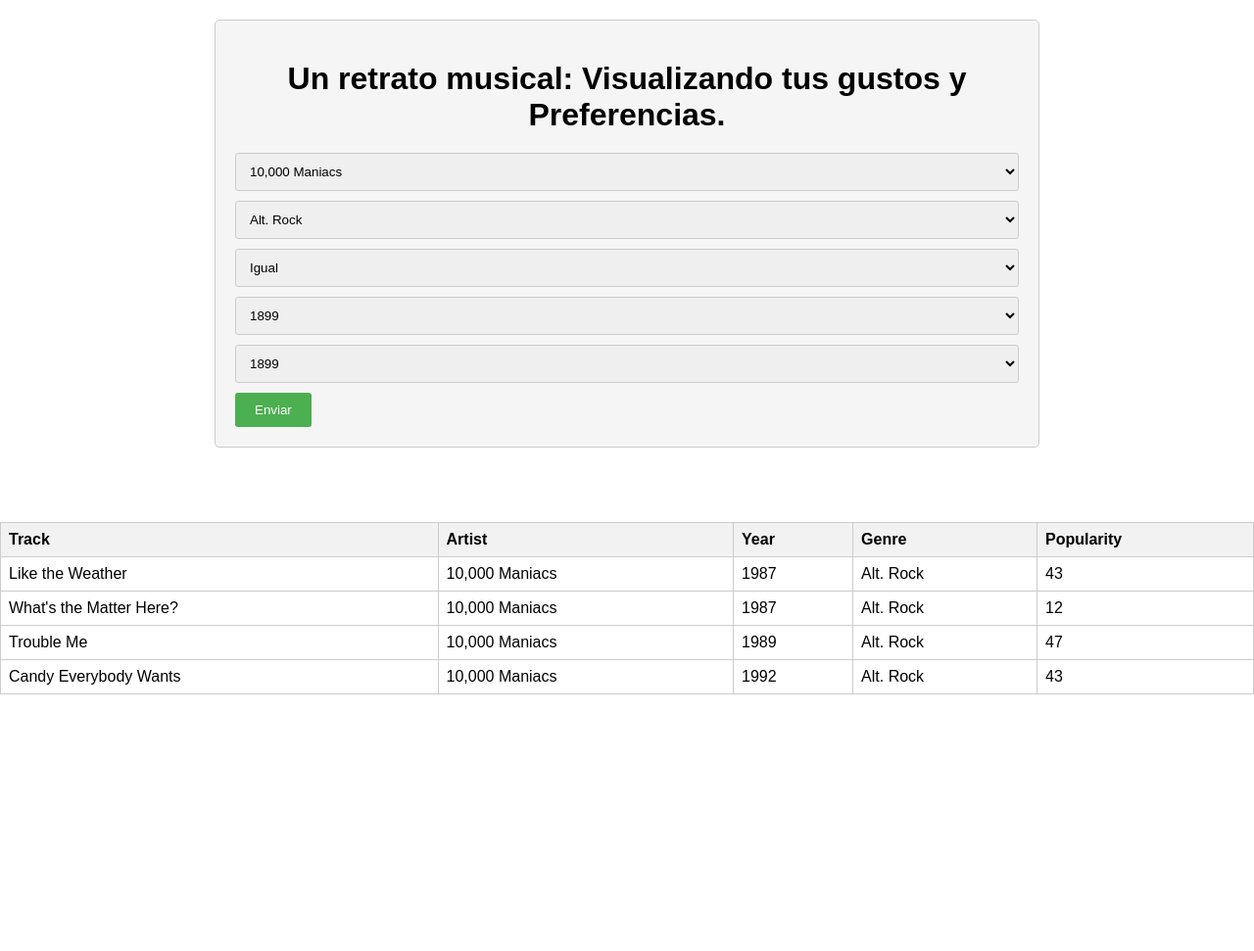
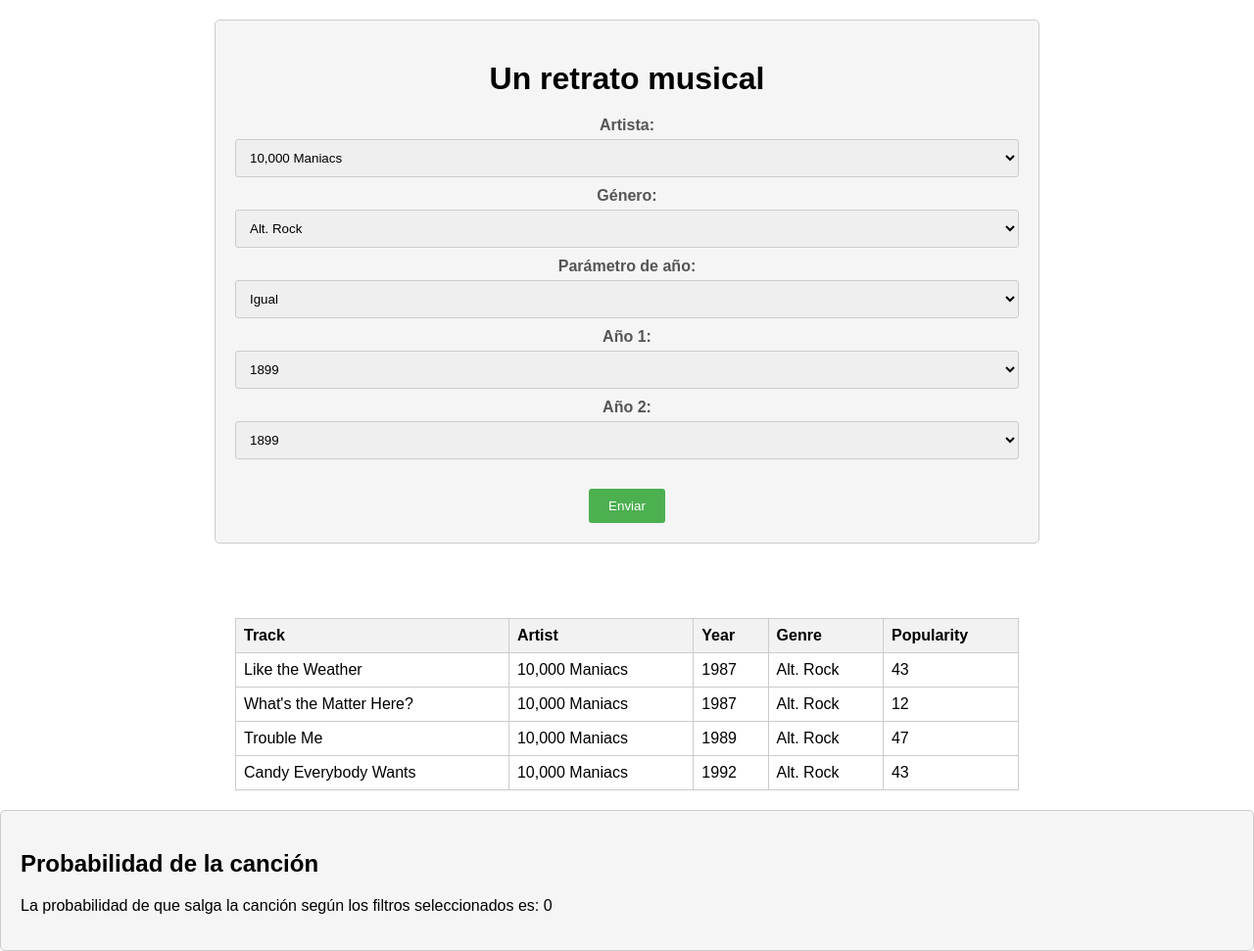
Before and after one commit to ChristopherArgenis/MusicPlayerSearch, a Flask app: page / in a window 1280 px wide. Shown: the whole page at 98% size. Before the commit the page ends 709 px from the top, so only its background shows below. Run offline with Flask 3, Linux system fonts and the light colour scheme.

Commit message:
Añadiendo al Sitio Web
Se añadió la sección de desplegué de la probabilidad en conjunto con su CSS.

```diff
--- a/app/static/css/style.css
+++ b/app/static/css/style.css
@@ -11,6 +11,16 @@ body {
     background-color: #f5f5f5;
     border: 1px solid #ccc;
     border-radius: 5px;
+    display: flex;
+    flex-direction: column;
+    align-items: center;
+}
+
+label {
+    display: block;
+    margin-bottom: 5px;
+    color: #555;
+    font-weight: bold;
 }
 
 h1 {
@@ -33,12 +43,14 @@ button {
     border: none;
     border-radius: 3px;
     cursor: pointer;
+    margin-top: 20px;
 }
 
 table {
     width: 100%;
     border-collapse: collapse;
-    margin-top: 20px;
+    margin: 20px auto;
+    max-width: 800px;
 }
 
 th, td {
@@ -50,3 +62,11 @@ th, td {
 th {
     background-color: #f2f2f2;
 }
+
+.probabilidad {
+    margin-top: 20px;
+    padding: 20px;
+    background-color: #f5f5f5;
+    border: 1px solid #ccc;
+    border-radius: 5px;
+}
--- a/app/templates/Sitio_web.html
+++ b/app/templates/Sitio_web.html
@@ -9,32 +9,42 @@
 <body>
 <!-- Espacio de los Filtros -->
 <form class="form" method="POST">
-    <h1>Un retrato musical: Visualizando tus gustos y Preferencias.</h1>
+    <h1>Un retrato musical</h1>
+    <label for="artist">Artista:</label>
     <select name="artist" id="artist">
         {% for artist in consulta.df["Artist"].unique() %}
             <option value={{artist}}>{{artist}}</option>
         {% endfor %}
     </select>
+
+    <label for="genre">Género:</label>
     <select name="genre" id="genre">
         {% for genre in consulta.df["Genre"].unique() %}
             <option value={{genre}}>{{genre}}</option>
         {% endfor %}
     </select>
+
+    <label for="select">Parámetro de año:</label>
     <select name="select" id="select">
         <option value="Igual" name="Igual">Igual</option>
         <option value="Apartir" name="Apartir">Apartir</option>
         <option value="Desde" name="Desde">Desde</option>
     </select>
+
+    <label for="year1">Año 1:</label>
     <select name="year1" id="year1">
         {% for year in years %}
             <option value={{year}}>{{year}}</option>
         {% endfor %}
     </select>
+
+    <label for="year2">Año 2:</label>
     <select name="year2" id="year2">
         {% for year in years %}
             <option value={{year}}>{{year}}</option>
         {% endfor %}
     </select>
+
     <button type="submit">Enviar</button>
 </form>
     <br><br>
@@ -58,5 +68,9 @@
         </tbody>
     </table>
 <!-- Espacio de la Probabilidad -->
+<div class="probabilidad">
+    <h2>Probabilidad de la canción</h2>
+    <p>La probabilidad de que salga la canción según los filtros seleccionados es: 0</p>
+</div>
 </body>
 </html>
```
